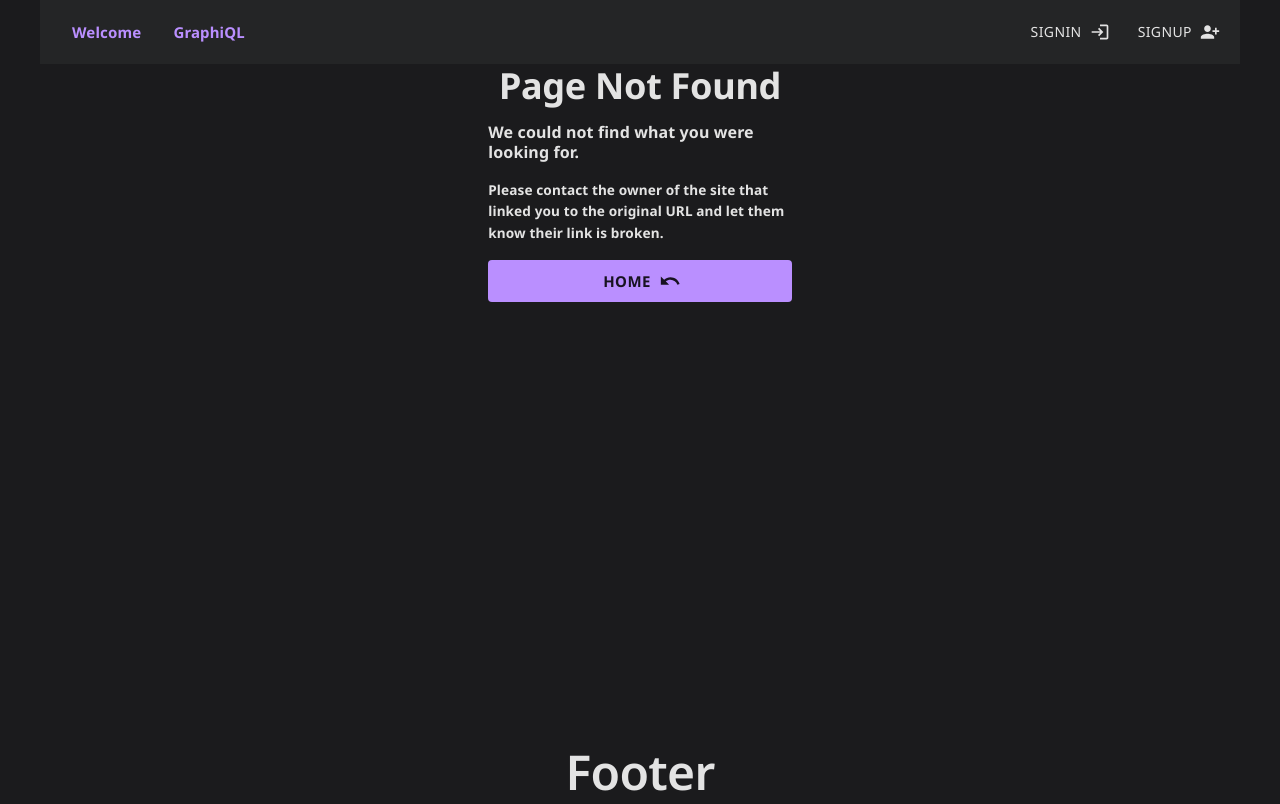
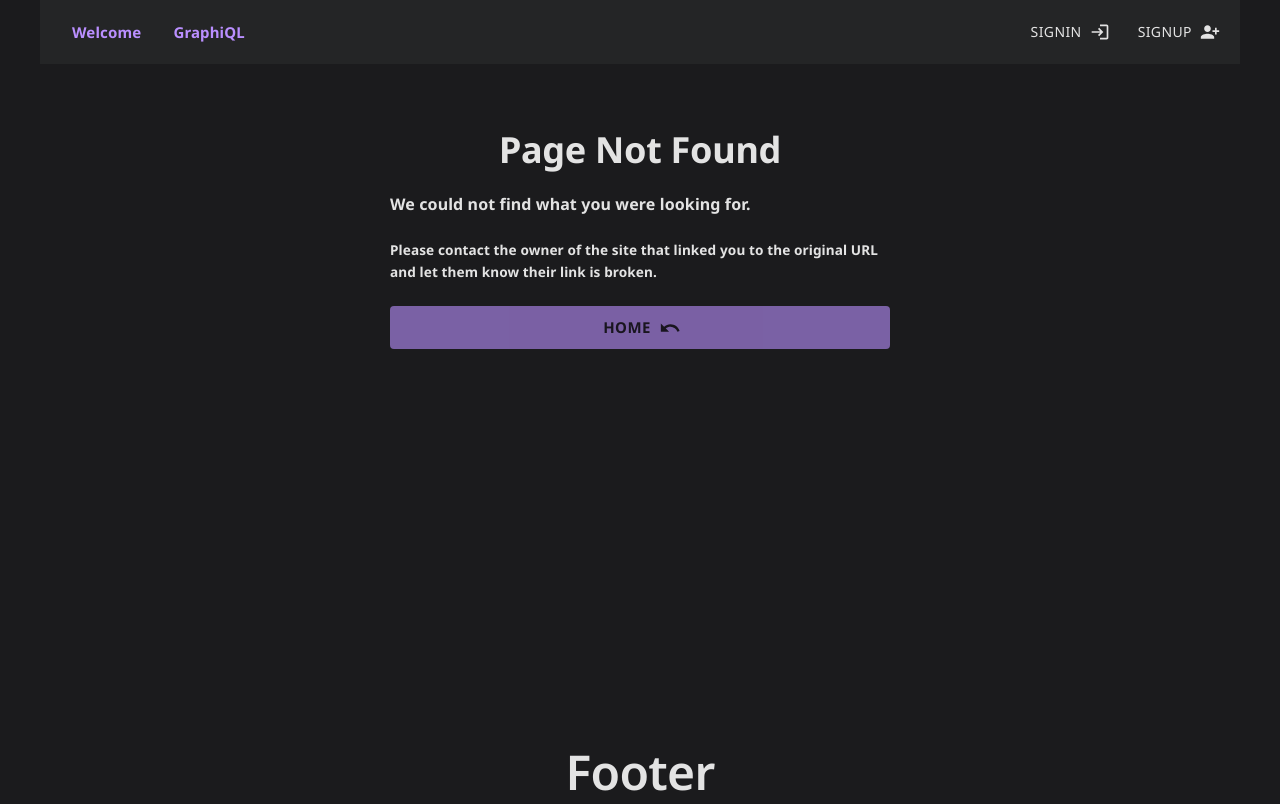
Before and after one commit to Ivan-Gav/graphiql-app, a React (Vite) app: page /graphiql in a window 1280 px wide. Built offline with nearby package versions, Linux system fonts and the light colour scheme.

Commit message:
fix: corrected the main container in page404

```diff
--- a/src/pages/404/404.tsx
+++ b/src/pages/404/404.tsx
@@ -4,8 +4,18 @@ import UndoIcon from '@mui/icons-material/Undo';
 
 export default function Page404() {
   return (
-    <main data-testid="page-404">
-      <Stack sx={{ width: '40%', margin: '0 auto', gap: 2 }}>
+    <Stack
+      component="main"
+      sx={{
+        marginTop: 8,
+        display: 'flex',
+        flexDirection: 'column',
+        maxWidth: 500,
+        marginBottom: 8,
+        gap: 3,
+      }}
+      data-testid="page-404"
+    >
       <Typography variant="h2" textAlign="center">
         Page Not Found
       </Typography>
@@ -13,8 +23,8 @@ export default function Page404() {
         We could not find what you were looking for.
       </Typography>
       <Typography variant="h6">
-          Please contact the owner of the site that linked you to the original
-          URL and let them know their link is broken.
+        Please contact the owner of the site that linked you to the original URL
+        and let them know their link is broken.
       </Typography>
       <Button
         component={NavLink}
@@ -23,10 +33,10 @@ export default function Page404() {
         size="large"
         endIcon={<UndoIcon />}
         data-testid="btn-home"
+        sx={{ width: '100%', opacity: 0.6 }}
       >
         Home
       </Button>
     </Stack>
-    </main>
   );
 }
```
Lines whose indentation alone changed are shown as unchanged.
